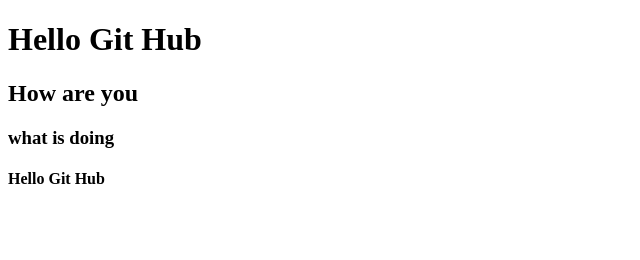
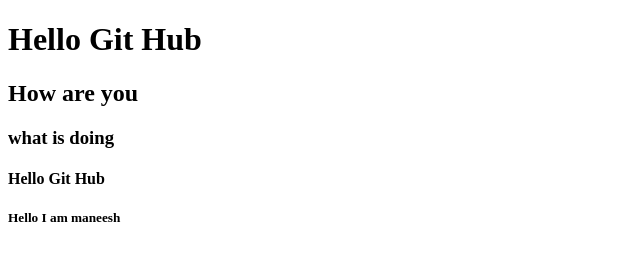
Before and after one commit to ambagithub/GeekProjectGit, a plain HTML site: page Index.html in a window 1280 px wide. Shown: the whole page, without its empty margins (0-640 px from the left). Drawn offline with Linux system fonts and the light colour scheme.

Commit message:
Second Commit

```diff
--- a/Index.html
+++ b/Index.html
@@ -10,5 +10,6 @@
     <h2>How are you</h2>
     <h3>what is doing</h3>
     <h4>Hello Git Hub</h4>
+    <h5>Hello I am maneesh</h5>
 </body>
     </html>
```
